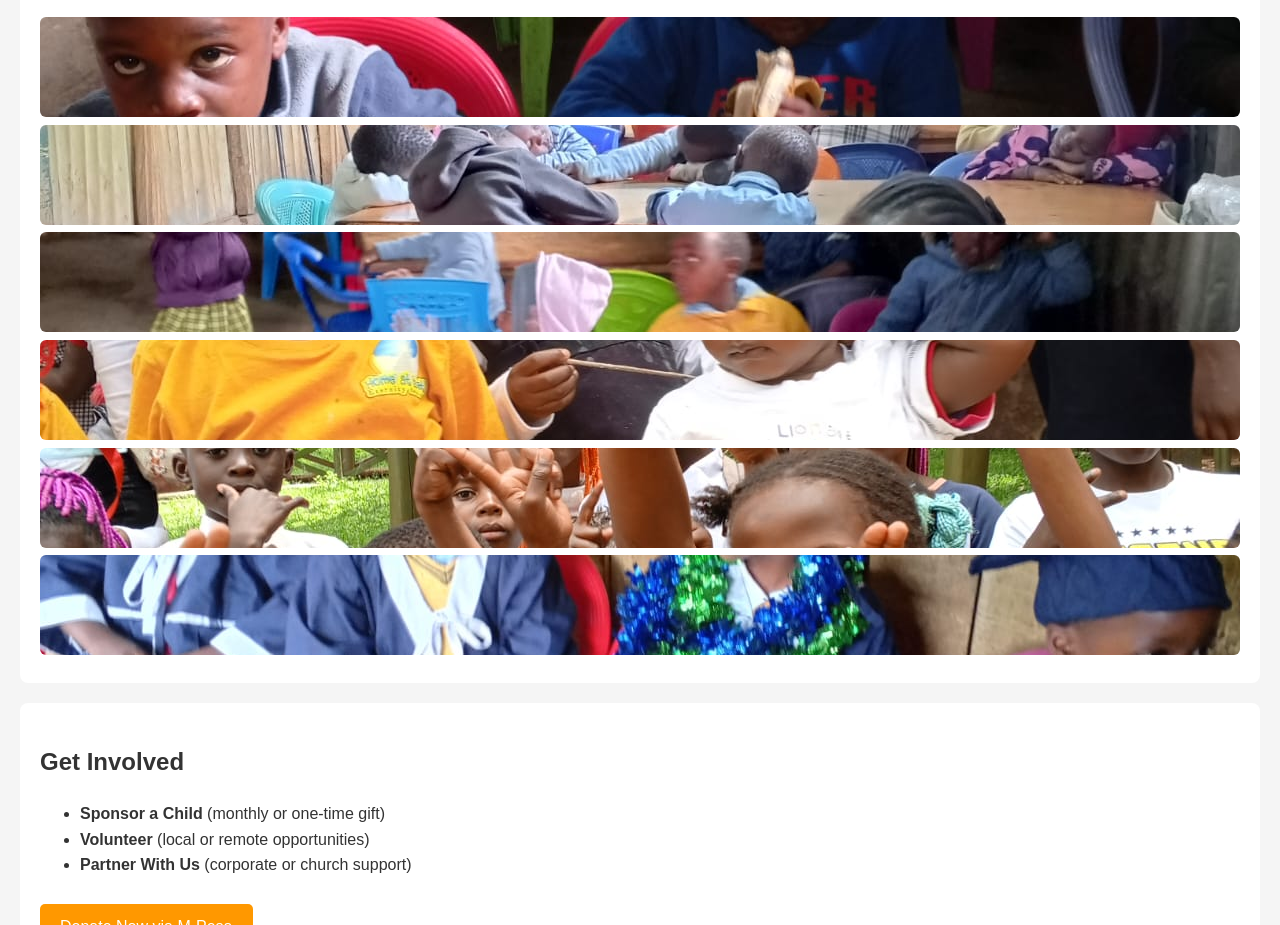
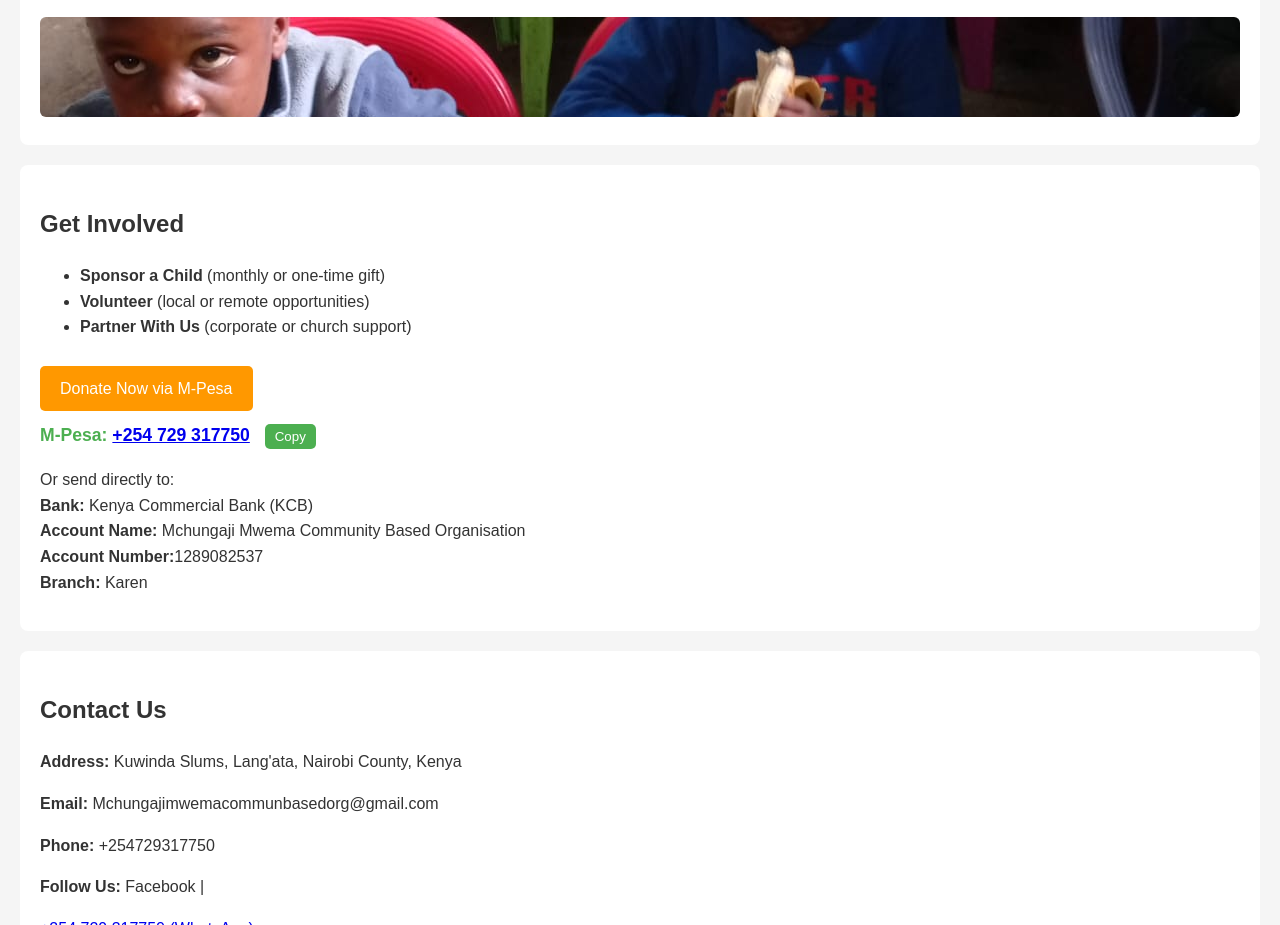
Before and after one commit to michael-m-code-source/Mchungaji-Mwema-Community-Based-Org, a plain HTML site: page index.html in a window 1280 px wide. Shown: the part 2614-3539 px from the top of the page. Drawn offline with Linux system fonts and the light colour scheme.

Commit message:
Update index.html

```diff
--- a/index.html
+++ b/index.html
@@ -120,11 +120,7 @@ We also teach children how to treat others with compassion, embrace diversity, a
   <h2>Gallery</h2>
   <div class="gallery-grid">
   <img src="images/lunchtime.jpeg" alt="Children learning in class">
-  <img src="images/afternoon.jpeg" alt="Children enjoying their meal">
-  <img src="images/story telling.jpeg" alt="Children playing in the school yard">
-  <img src="images/adenture.jpeg" alt="Classroom with children">
-  <img src="images/trip.jpeg" alt="Children learning in class">
-  <img src="images/graduation.jpeg" alt="Grade 2 graduating">
+
 </div>
 
 </section>
```
